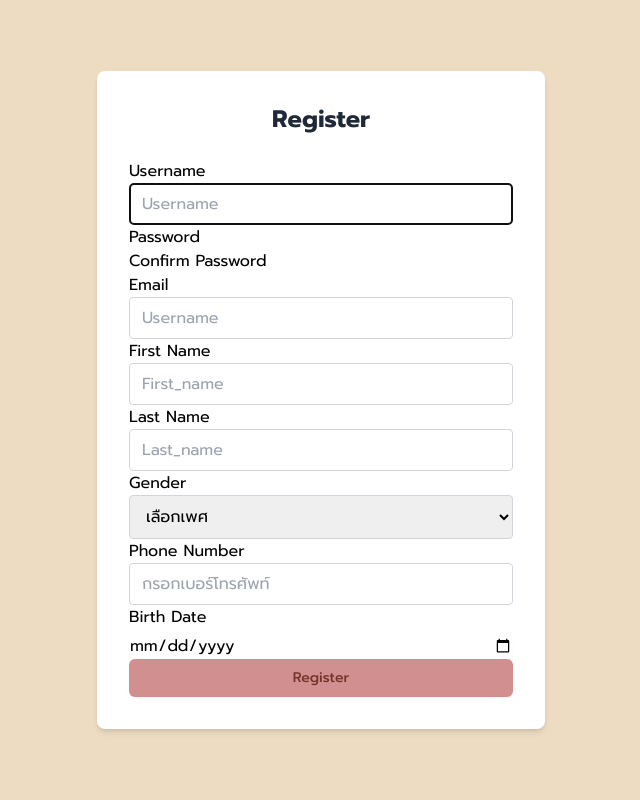
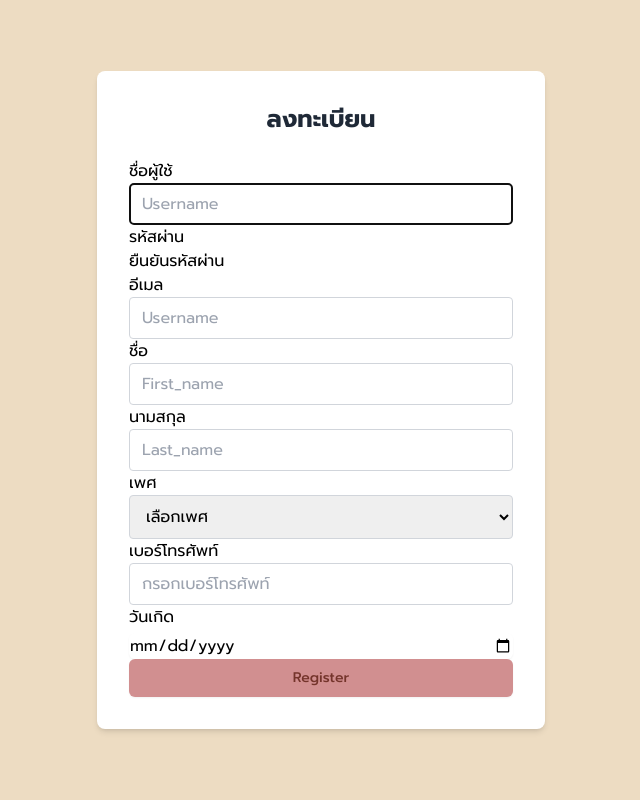
Before and after one commit to MyNNeiei/BelleSpace, a Django app: page /register/ in a window 1280 px wide. Shown: the whole page, without its empty margins (319-959 px from the left). Run offline with Django 5.2, Linux system fonts and the light colour scheme; some libraries are stand-ins or nearby versions; some web fonts are replaced.

Commit message:
tomergebibi

```diff
--- a/bell_Space/belle_space/forms.py
+++ b/bell_Space/belle_space/forms.py
@@ -245,7 +245,7 @@ class EditProfileForm(forms.ModelForm):
         birth_now = datetime.now().date()
         if (birth_date >= birth_now):
             raise ValidationError(
-                    "birth_date ว่าจะต้องไม่เป็นวันในอนาคต"
+                    "วันเกิด ว่าจะต้องไม่เป็นวันในอนาคต"
             )
         return cleaned_data
     def clean_phone_number(self):
@@ -269,21 +269,21 @@ class EditProfileForm(forms.ModelForm):
 
 
 
-class ChangePasswordForm(UserCreationForm):
-    class Meta:
-        model = User
-        fields = [ 'password1',
-                'password2'
-                ]
-    def clean_password2(self):
-        password1 = self.cleaned_data.get("password1")
-        password2 = self.cleaned_data.get("password2")
-        if password1 and password2 and password1 != password2:
-            raise forms.ValidationError(
-                self.error_messages['password_mismatch'],
-                code='password_mismatch',
-            )
-        return password2
+# class ChangePasswordForm(UserCreationForm):
+#     class Meta:
+#         model = User
+#         fields = [ 'password1',
+#                 'password2'
+#                 ]
+#     def clean_password2(self):
+#         password1 = self.cleaned_data.get("password1")
+#         password2 = self.cleaned_data.get("password2")
+#         if password1 and password2 and password1 != password2:
+#             raise forms.ValidationError(
+#                 self.error_messages['password_mismatch'],
+#                 code='password_mismatch',
+#             )
+#         return password2
 # class AppointmentForm(forms.ModelForm):
 #     # staff_id = forms.ModelChoiceField(
 #     #     queryset=Staff.objects.all(),
@@ -338,7 +338,7 @@ class ChangePasswordForm(UserCreationForm):
 #         return cleaned_data
 
 class AppointmentAddStaffForm(forms.ModelForm):
-    staff_id = forms.ModelMultipleChoiceField(
+    staff = forms.ModelMultipleChoiceField(
         queryset=Staff.objects.all(),
         widget=forms.SelectMultiple,
         label='พนักงาน'
@@ -352,23 +352,19 @@ class AppointmentAddStaffForm(forms.ModelForm):
 
     def clean(self):
         cleaned_data = super().clean()
-        staff_members = cleaned_data.get("staff")  # Get the selected staff
-
-        # Get the appointment time, make sure it's not None
-        appointment_time = self.instance.appointment_date
-        if not appointment_time:
-            raise ValidationError("เวลานัดหมายไม่สามารถว่างได้")
+        staff = cleaned_data.get("staff")  # Get the selected staff members
+        appointment_time = self.instance.appointment_date  # Get the appointment's time
 
         # Ensure staff members are selected before iterating
-        if staff_members:
-            # Loop through each selected staff member and check availability
-            for staff_member in staff_members:
-                if staff_member.available_time != appointment_time:
-                    raise ValidationError(
-                        f"พนักงาน {staff_member.user.first_name} {staff_member.user.last_name} ไม่พร้อมในช่วงเวลาที่เลือก"
-                    )
-        else:
+        if not staff:
             raise ValidationError("กรุณาเลือกพนักงาน")
+
+        # Loop through each selected staff member and check availability
+        for staff_member in staff:
+            if not (staff_member.available_start_time <= appointment_time <= staff_member.available_end_time):
+                raise ValidationError(
+                    f"พนักงาน {staff_member.user.first_name} {staff_member.user.last_name} ไม่พร้อมในช่วงเวลาที่เลือก"
+                )
 
         return cleaned_data
 
@@ -429,13 +425,12 @@ class AppointmentForm(ModelForm):
         cleaned_data = super().clean()
         appointment_date = cleaned_data.get("appointment_date")
         category = cleaned_data.get("category")
-
+        current_time = timezone.now()
         # Get the current time in the correct timezone
-        current_time = timezone.now()
 
         # Ensure the appointment date is at least 12 hours in the future
-        if appointment_date <= current_time + timedelta(hours=12):
-            raise ValidationError("ต้องจองล่วงหน้าอย่างน้อย 12 ชั่วโมง")
+        if appointment_date <= current_time + timedelta(hours=5):
+            raise ValidationError("ต้องจองล่วงหน้าอย่างน้อย 5 ชั่วโมง")
 
         # Ensure the user can only book 1 appointment per category per day
         user = self.instance.user_id  # Assuming the form is tied to the user making the appointment
@@ -445,8 +440,8 @@ class AppointmentForm(ModelForm):
             appointment_date__date=appointment_date.date()
         )
 
-        if existing_appointments.exists():
-            raise ValidationError("คุณสามารถจองได้เพียง 1 category ต่อวันเท่านั้น")  # Only 1 booking per category per day is allowed
+        if existing_appointments.exists() and appointment_date >= appointment_date + timedelta(hours=5):
+            raise ValidationError("คุณสามารถจองได้เพียง 1 category ต่อวันเท่านั้น และต้องจองล่วงหน้าอย่างน้อย 5 ชั่วโมง")  # Only 1 booking per category per day is allowed
 
         return appointment_date
 
--- a/bell_Space/belle_space/models.py
+++ b/bell_Space/belle_space/models.py
@@ -31,8 +31,8 @@ class UsersDetail(models.Model):
 
 class Staff(models.Model):
     user = models.OneToOneField(User, on_delete=models.SET_NULL, null=True, blank=True)
-    position = models.CharField(max_length=255, null=True)
-    available_time = models.DateTimeField()
+    available_start_time = models.DateTimeField(null=True)
+    available_end_time = models.DateTimeField(null=True)
     def __str__(self):
         return f"{self.user.first_name} {self.user.last_name}"
 
--- a/bell_Space/belle_space/static/js/manage_staff.js
+++ b/bell_Space/belle_space/static/js/manage_staff.js
@@ -1,9 +1,9 @@
 function addStaff(appointment_id, csrf_token){
     const stf = document.getElementById('input-add-staff');
-        const staff_id_id = stf.value;W
+        const staff_id = stf.value;W
 
         // กำหนด path ให้ถูกต้อง
-        fetch(`/appointment/${appointment_id}/${staff_id_id}/add/`, {
+        fetch(`/appointment/${appointment_id}/${staff_id}/add/`, {
             method: 'PUT',
             headers: {
                 'Content-Type': 'application/json',
--- a/bell_Space/belle_space/templates/appointment.html
+++ b/bell_Space/belle_space/templates/appointment.html
@@ -22,7 +22,7 @@
                     <td class="text-center py-4 ">{{ appointment.appointment_date }}</td>
                     <!-- พนักงาน -->
                     <td class="py-4 text-center">
-                        {% for staff in appointment.staff_id.all %}
+                        {% for staff in appointment.staff.all %}
                             {{ staff.user.first_name }} {{ staff.user.last_name }}{% if not forloop.last %}, {% endif %}
                         {% endfor %}
                     </td>
--- a/bell_Space/belle_space/templates/appointment_addstaff.html
+++ b/bell_Space/belle_space/templates/appointment_addstaff.html
@@ -7,9 +7,10 @@
         <h2 class="mt-6 text-center text-4xl font-extrabold text-[#74342B]">จัดการพนักงาน</h2>
         <form class="mt-8 space-y-6" method="post">
             {% csrf_token %}
+            {{ form.non_field_errors }}
             <div class="flex items-center mb-2">
-                <label class="flex text-xl font-medium text-[#74342B] mr-4">{{ form.staff_id.label }}</label>
-                <div class="flex-grow">{{ form.staff_id }}</div>
+                <label class="flex text-xl font-medium text-[#74342B] mr-4">{{ form.staff.label }}</label>
+                <div class="flex-grow">{{ form.staff }}</div>
             </div>
             <button type="submit"
                 class="bg-[#74342B] w-full py-4  mx-auto text-xl rounded-md text-[#EDDCC2] hover:bg-[#3A1212]">
--- a/bell_Space/belle_space/templates/appointment_editstatus.html
+++ b/bell_Space/belle_space/templates/appointment_editstatus.html
@@ -7,6 +7,7 @@
         <h2 class="mt-6 text-center text-4xl font-extrabold text-[#74342B]">สถานะการจอง</h2>
         <form class="mt-8 space-y-6" method="post">
             {% csrf_token %}
+            {{ form.non_field_errors }}
             <div class="flex items-center mb-2">
                 <label class="flex text-xl font-medium text-[#74342B] mr-4">{{ form.status.label }}</label>
                 <div class="flex-grow">{{ form.status }}</div>
--- a/bell_Space/belle_space/templates/appointment_staff.html
+++ b/bell_Space/belle_space/templates/appointment_staff.html
@@ -7,6 +7,7 @@
 <div class="bg-[#D18F90] min-h-screen py-12 px-10 sm:px-6 lg:px-8">
     <div class="text-center font-bold text-7xl mt-14 mx-auto text-[#74342B]">ประวัติการจอง</div>
     <div class="overflow-x-auto mt-6">
+        {{ form.non_field_errors }}
         <table class="min-w-full bg-[#EDDCC2] border border-[#74342B]">
             <thead>
                 <tr class="bg-[#74342B] text-[#EDDCC2] border-b-2 border-[#74342B]">
--- a/bell_Space/belle_space/templates/login/register_form.html
+++ b/bell_Space/belle_space/templates/login/register_form.html
@@ -17,45 +17,45 @@
 <body>
     <div class="content bg-[#EDDCC2] min-h-screen flex items-center justify-center">
         <div class="bg-white p-8 rounded-lg shadow-md w-full max-w-md">
-            <h2 class="text-2xl font-bold mb-6 text-center text-gray-800">Register</h2>
+            <h2 class="text-2xl font-bold mb-6 text-center text-gray-800">ลงทะเบียน</h2>
+            {{ form.non_field_errors }}
             <form method="post" action="{% url 'register_form' %}">
                 {% csrf_token %}
-                {{ form.non_field_errors }}
                 <div>
                     <div>
-                        <label for="">Username</label>
+                        <label for="">ชื่อผู้ใช้</label>
                         {{form.username}}
                     </div>
                     <div>
-                        <label for="">Password</label>
+                        <label for="">รหัสผ่าน</label>
                         {{form.password1}}
                     </div>
                     <div>
-                        <label for="">Confirm Password</label>
+                        <label for="">ยืนยันรหัสผ่าน</label>
                         {{form.password2}}
                     </div>
                     <div>
-                        <label for="">Email</label>
+                        <label for="">อีเมล</label>
                         {{form.email}}
                     </div>
                     <div>
-                        <label for="">First Name</label>
+                        <label for="">ชื่อ</label>
                         {{form.first_name}}
                     </div>
                     <div>
-                        <label for="">Last Name</label>
+                        <label for="">นามสกุล</label>
                         {{form.last_name}}
                     </div>
                     <div>
-                        <label for="">Gender</label>
+                        <label for="">เพศ</label>
                         {{form.gender}}
                     </div>
                     <div>
-                        <label for="">Phone Number</label>
+                        <label for="">เบอร์โทรศัพท์</label>
                         {{form.phone_number}}
                     </div>
                     <div>
-                        <label for="">Birth Date</label>
+                        <label for="">วันเกิด</label>
                         {{form.birth_date}}
                     </div>
                 </div>
--- a/bell_Space/belle_space/templates/profile/profile.html
+++ b/bell_Space/belle_space/templates/profile/profile.html
@@ -61,7 +61,7 @@
                 </a>
             </div>
             <div class="bg-gray-50 px-6 py-4">
-                <a href="{#% url 'change_password' %#}" class="bg-[#74342B] text-white font-bold py-2 px-6 rounded-full transition duration-300 ease-in-out transform hover:scale-105 hover:bg-[#8B4D44] focus:outline-none focus:ring-2 focus:ring-[#74342B] focus:ring-opacity-50">
+                <a href="{% url 'change_password' %}" class="bg-[#74342B] text-white font-bold py-2 px-6 rounded-full transition duration-300 ease-in-out transform hover:scale-105 hover:bg-[#8B4D44] focus:outline-none focus:ring-2 focus:ring-[#74342B] focus:ring-opacity-50">
                     เปลี่ยนรหัสผ่าน
                 </a>
             </div>
--- a/bell_Space/belle_space/urls.py
+++ b/bell_Space/belle_space/urls.py
@@ -9,7 +9,7 @@ urlpatterns = [
     path("profile/", views.ProfileView.as_view(), name="profile"),
     path("profile/edit/", views.ProfileEditView.as_view(), name="profile_edit"),
     # path("appiontment_staff", views.AppointmentStaff.as_view(), name="appointment_staff"),
-    path("profile/edit_pass/", views.ChangePassword.as_view(), name="change_password"),
+    path("profile/edit_pass/", views.PasswordChangeView.as_view(), name="change_password"),
     path("register/", views.RegisterFormView.as_view(), name="register_form"),
     path("login/", views.LoginFormView.as_view(), name="login_form"),
     path("logout/", views.Logout.as_view(), name="logout"),
--- a/bell_Space/belle_space/views.py
+++ b/bell_Space/belle_space/views.py
@@ -9,7 +9,7 @@ from django.core.exceptions import PermissionDenied
 from .forms import *
 from django.shortcuts import get_object_or_404
 from django.contrib.auth import logout, login
-from django.contrib.auth.forms import AuthenticationForm
+from django.contrib.auth.forms import AuthenticationForm,SetPasswordForm
 from django.contrib.auth.forms import PasswordChangeForm
 from django.contrib.auth.decorators import login_required
 from django.contrib.auth.models import Group
@@ -33,29 +33,13 @@ class IndexView(View):
 class LoginFormView(View):
     def get(self, request):
         form = AuthenticationForm()
-
         return render(request, "login/login_form.html" , {"form": form})
     def post(self, request):
         form = AuthenticationForm(data=request.POST)
 
         if form.is_valid():
             user = form.get_user()
-            user_groups = user.groups.all()
-            for group in user_groups:
-                get_group = group.name
-
-                # ผู้ใช้ตรงกับ group ไหน เด้งไปหน้านั้น
-                if get_group == "Customer":
-                    login(request, user)
-                    return redirect('home')
-
-                elif get_group == "Staff":
-                    login(request, user)
-                    return redirect('home')
-
-                elif get_group == "Manager":
-                    login(request, user)
-                    return redirect('home')
+            login(request, user)
             return redirect('home')# Redirect to home after successful login
         print(form.errors)
         return render(request, "login/login_form.html", {"form": form})
@@ -67,11 +51,11 @@ class Logout(View):
 class RegisterFormView(View):
     def get(self, request):
         form = UserRegisterForm()
-        return render(request, "login/register_form.html" , {"form": form})
+        return render(request, "login/register_form.html", {"form": form})
     def post(self, request):
         form = UserRegisterForm(request.POST)
         if form.is_valid():
-            user = form.save()
+            user = form.save(commit=False)
             user.set_password(form.cleaned_data['password1'])
             user.save()
             UsersDetail.objects.create(
@@ -81,7 +65,8 @@ class RegisterFormView(View):
                 birth_date=form.cleaned_data['birth_date'],
                 image_profile=form.cleaned_data.get('image_profile')
             )
-            customer_group = Group.objects.get(name='Customer')  # Replace with your group name
+            customer_group = Group.objects.get(name='Customer')  # แทนที่ด้วยชื่อกลุ่มที่คุณต้องการ
+            user.groups.add(customer_group)
             user.groups.add(customer_group)
             login(request, user)
             return redirect('login_form')
@@ -93,11 +78,15 @@ class RegisterFormView(View):
 class ProfileView(LoginRequiredMixin, PermissionRequiredMixin,View):
     login_url = '/login/'
     permission_required = ["belle_space.view_usersdetail"]
+
     def get(self, request):
+        user_detail = UsersDetail.objects.get(user=request.user)
+
         user_in_customer_group = request.user.groups.filter(name='Customer').exists()
         user_in_manager_group = request.user.groups.filter(name='Manager').exists()
         user_in_staff_group = request.user.groups.filter(name='Staff').exists()
         context = {
+            'user_detail': user_detail,
             'user_in_customer_group': user_in_customer_group,
             'user_in_manager_group' : user_in_manager_group,
             'user_in_staff_group' : user_in_staff_group
@@ -142,21 +131,22 @@ class ProfileEditView(LoginRequiredMixin, PermissionRequiredMixin, View):
             userdetail.save()
             return redirect('profile')
         return render(request, 'profile/profile.html', {'form': form})
-class ChangePassword(LoginRequiredMixin, PermissionRequiredMixin, View):
-    login_url = '/login/'
-    permission_required = ["belle_space.change_usersdetail"]
+class PasswordChangeView(LoginRequiredMixin, View):
+    login_url = 'login'
+
+    def get(self, request):
+        new = request.user
+        form = SetPasswordForm(user=new) # ใช้ของdjango ให้รู้ว่า user คนไหนที่ต้องการเปลี่ยนรหัส
+        return render(request, 'password.html', {'form': form})
+
     def post(self, request):
-        form = PasswordChangeForm(user=request.user, data=request.POST)
+        new = request.user
+        form = SetPasswordForm(data=request.POST, user=new)
         if form.is_valid():
-            user = form.save()
-            update_session_auth_hash(request, user)  # Important for keeping the user logged in
-            messages.success(request, 'Your password was successfully updated!')
-            return redirect('change_password')
-        else:
-            messages.error(request, 'Please correct the error below.')
-
-        form = ChangePasswordForm(user=request.user)
-        return render(request, 'change_password.html', {'form': form})
+            form.save()
+            update_session_auth_hash(request, request.user) # ไม่ให้มัน logout ออกหลังจากเปลี่ยนรหัส เป็นการอัปเดตเซสชันหลังบ้าน import มา
+            return redirect('profile')
+        return render(request, 'password.html', {'form': form})
 class AppointmentView(LoginRequiredMixin, PermissionRequiredMixin, View):
     login_url = '/login/'
     permission_required = ["belle_space.view_appointment"]
@@ -243,8 +233,8 @@ class AppointmentAddStaffView(View):
     def put(self, request, appointment_id, staff_id):
         appointment = Appointment.objects.get(id=appointment_id)
         staff = Staff.objects.get(id=staff_id)
-        if staff not in appointment.staff_id.all():
-            appointment.staff_id.add(staff)
+        if staff not in appointment.staff.all():
+            appointment.staff.add(staff)
             return redirect('appointment')
         return JsonResponse({'status': 'ok'})
 
```
Also changed, not shown: bell_Space/belle_space/templates/appointment_pending.html (deleted, +0 -25 lines), bell_Space/belle_space/templates/profile/change_form.html (deleted, +0 -13 lines), bell_Space/belle_space/templates/profile/change_password.html (added, +23 -0 lines), bell_Space/belle_space/templates/profile/edit_profile.html (+9 -9 lines), bell_Space/belle_space/migrations/0001_initial.py, bell_Space/belle_space/migrations/0002_remove_staff_position_remove_usersdetail_frist_name_and_more.py (added), bell_Space/belle_space/migrations/0003_rename_staff_appointment_staff_id_and_more.py (added), bell_Space/belle_space/migrations/0004_rename_staff_id_appointment_staff.py (added).
